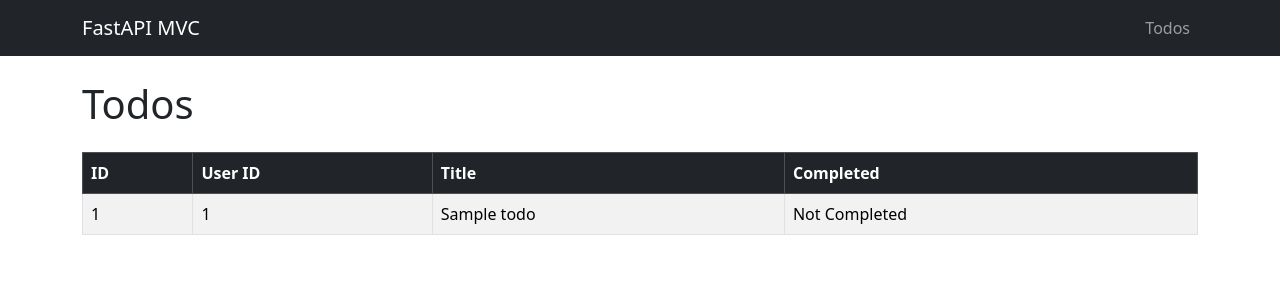
After one commit to TreyMortley-Herman/FastAPI-MVC, a Python web app: template app/templates/todos.html in a window 1280 px wide. The commit adds this page. Shown: the top 300 px of the page. Run offline with Jinja, Linux system fonts and the light colour scheme; the template is opened without the code that fills it: most values are stand-ins (such as "Sample title", 1, 10 or a date in 2020).

Commit message:
Completed lab and exercises

```diff
--- a/app/templates/base.html
+++ b/app/templates/base.html
@@ -44,8 +44,18 @@
 </head>
 
 <body>
-    {% block content %}{% endblock %}
+    <nav class="navbar navbar-expand-lg navbar-dark bg-dark mb-4">
+        <div class="container">
+            <a class="navbar-brand" href="/">FastAPI MVC</a>
+            <div class="navbar-nav">
+                <a class="nav-link" href="/app">Todos</a>
+            </div>
+        </div>
+    </nav>
 
+    <div class="container">
+        {% block content %}{% endblock %}
+    </div>
 </body>
 
 </html>
--- /dev/null
+++ b/app/templates/todos.html
@@ -0,0 +1,36 @@
+{% extends "base.html" %}
+
+{% block title %}Todos{% endblock %}
+
+{% block content %}
+<h1 class="mb-4">Todos</h1>
+
+<div class="table-responsive">
+    <table class="table table-bordered table-striped">
+        <thead class="table-dark">
+            <tr>
+                <th>ID</th>
+                <th>User ID</th>
+                <th>Title</th>
+                <th>Completed</th>
+            </tr>
+        </thead>
+        <tbody>
+            {% for todo in todos %}
+            <tr>
+                <td>{{ todo["id"] }}</td>
+                <td>{{ todo["userId"] }}</td>
+                <td>{{ todo["title"] }}</td>
+                <td>
+                    {% if todo["completed"] %}
+                        Completed
+                    {% else %}
+                        Not Completed
+                    {% endif %}
+                </td>
+            </tr>
+            {% endfor %}
+        </tbody>
+    </table>
+</div>
+{% endblock %}
```
Also changed, not shown: app/routers/app.py (+7 -2 lines), app/templates/app.html (+30 -1 lines), app/templates/authenticated-base.html (+3 -8 lines).
